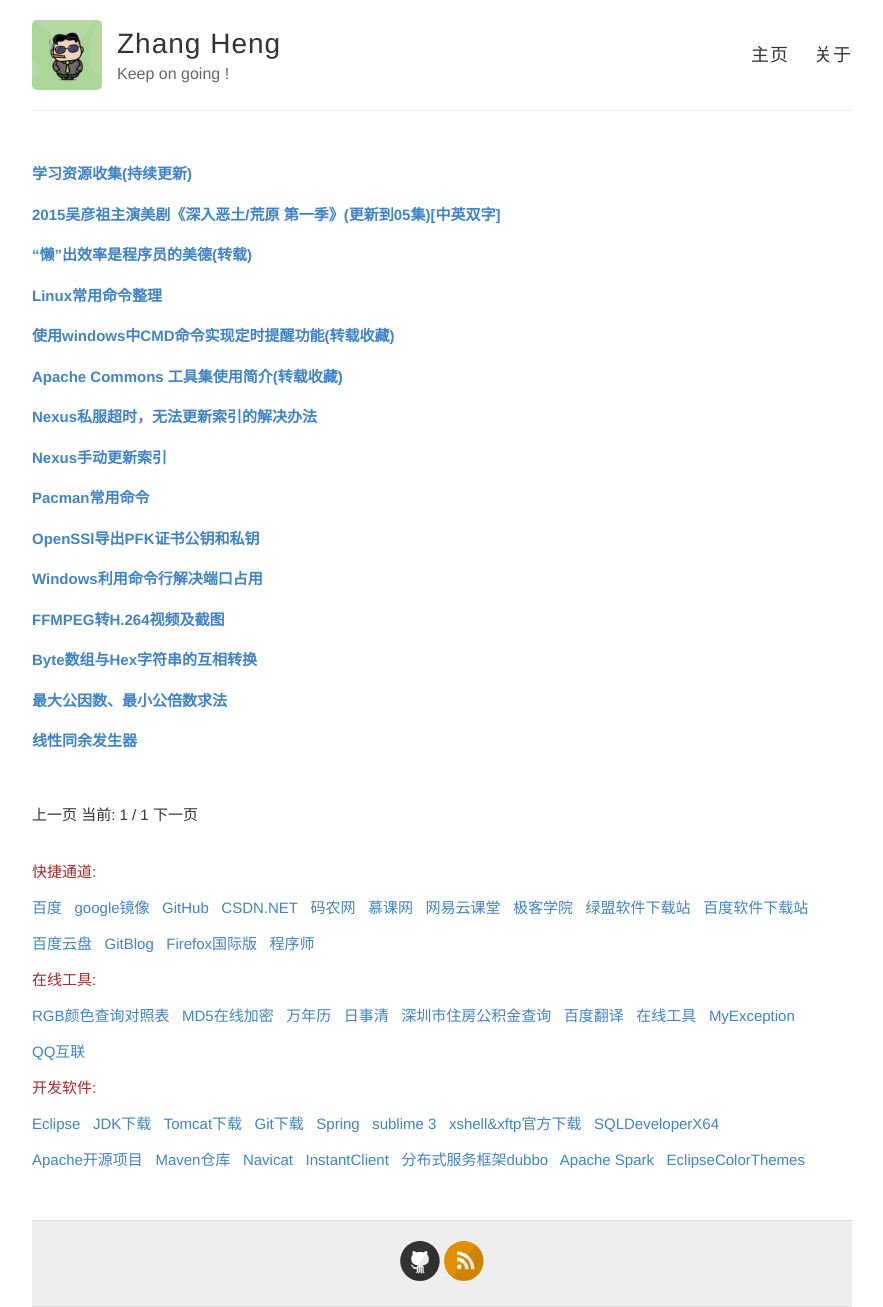
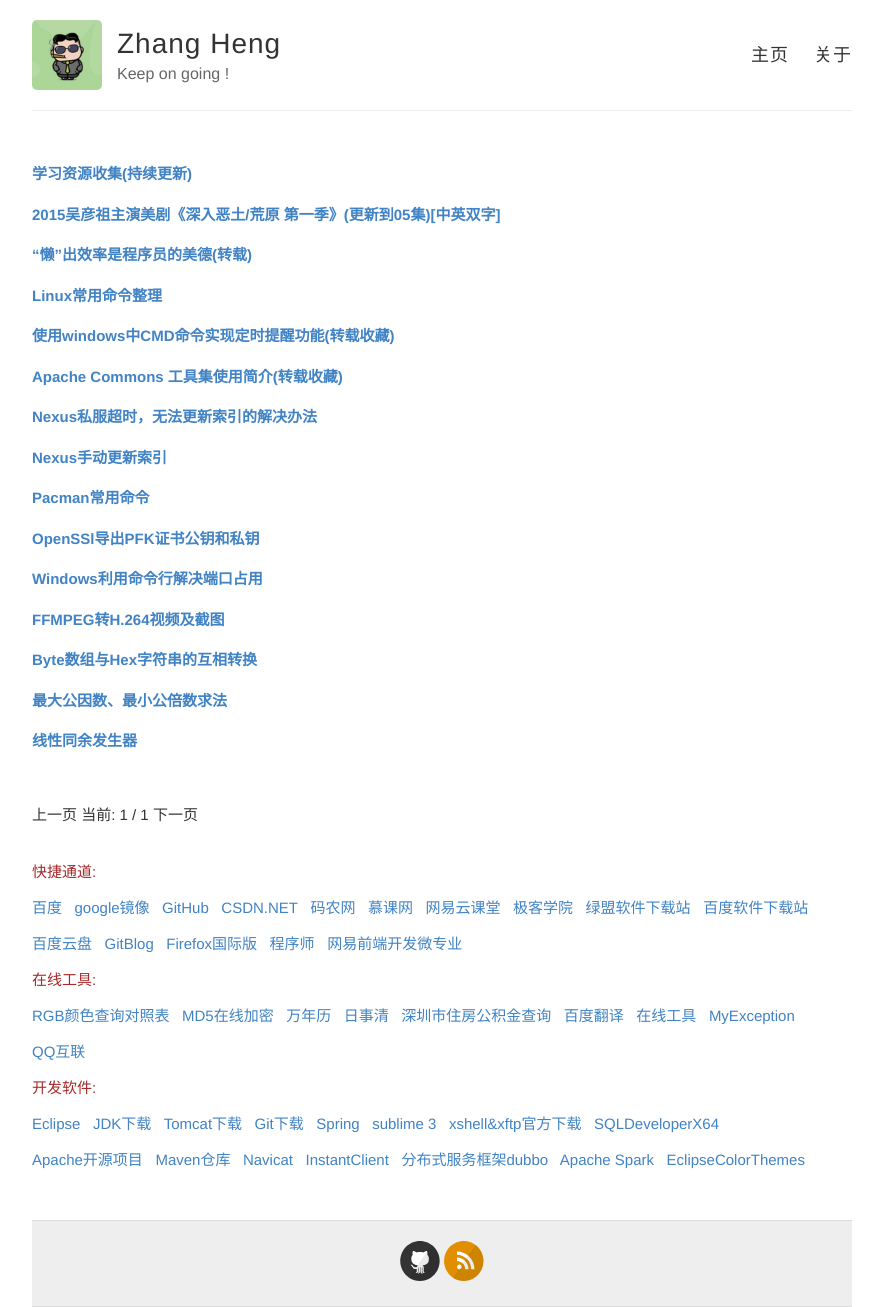
Before and after one commit to daniel163/daniel163.github.io, a Jekyll site: the page built from index.html, in a window 1280 px wide. Shown: the whole page, without its empty margins (198-1081 px from the left). Built offline with Jekyll 4.4.1, drawn with Linux system fonts in a browser that asks for light colours; Markdown is read by kramdown in place of the engine named in the settings; the list of posts is cut into pages by our own code.

Commit message:
增加主页链接

```diff
--- a/index.html
+++ b/index.html
@@ -45,6 +45,7 @@ layout: default
 	<a href="http://www.gitblog.cn/" target="_blank">GitBlog</a>&nbsp&nbsp
   	<a href="https://www.mozilla.org/en-US/firefox/all/" target="_blank">Firefox国际版</a>&nbsp&nbsp
   	<a href="http://www.techug.com/" target="_blank">程序师</a>&nbsp&nbsp
+  	<a href="http://mooc.study.163.com/smartSpec/detail/12001.htm" target="_blank">网易前端开发微专业</a>&nbsp&nbsp
 	</p>
 
 
```
